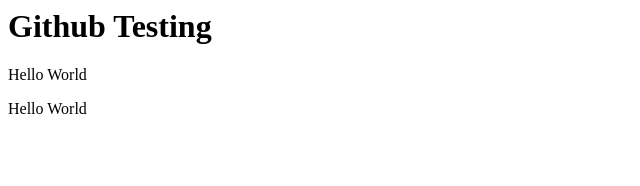
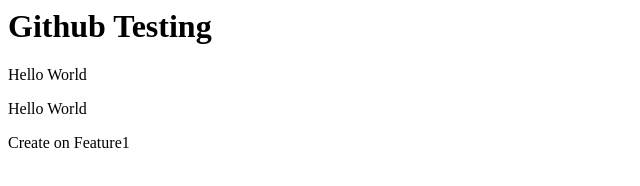
Before and after one commit to sc3p73r-it/github-testing, a plain HTML site: page index.html in a window 1280 px wide. Shown: the whole page, without its empty margins (0-640 px from the left). Drawn offline with Linux system fonts and the light colour scheme.

Commit message:
create feature 1 and modify: index.html

```diff
--- a/index.html
+++ b/index.html
@@ -2,3 +2,5 @@
 
 <p>Hello World</p>
 <p>Hello World</p>
+
+<p>Create on Feature1</p>
```
